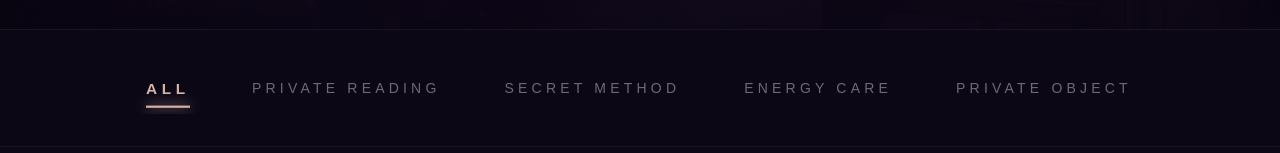
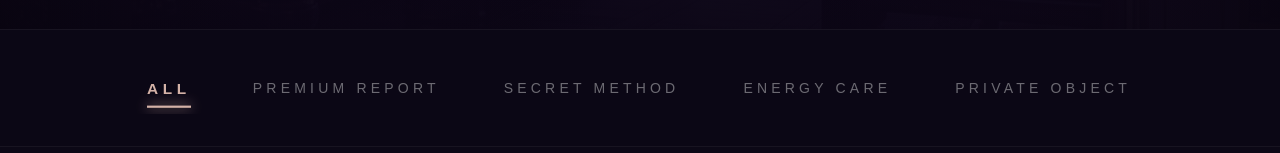
Before and after one commit to woolbo100/buzasun, a Next.js app: page /shop in a window 1280 px wide. Shown: the part 771-924 px from the top of the page. Built offline with nearby package versions, Linux system fonts and the light colour scheme; no server answers; the database is empty.

Commit message:
fix: restore PREMIUM REPORT category and add image_url field

```diff
--- a/app/admin/(dashboard)/products/page.tsx
+++ b/app/admin/(dashboard)/products/page.tsx
@@ -24,7 +24,8 @@ export default function AdminProductsPage() {
     is_featured: false,
     is_active: true,
     main_sort_order: 0,
-    category: "private_reading"
+    category: "private_reading",
+    image_url: ""
   });
 
   const fetchProducts = async () => {
@@ -88,7 +89,8 @@ export default function AdminProductsPage() {
         is_featured: false,
         is_active: true,
         main_sort_order: 0,
-        category: "private_reading"
+        category: "private_reading",
+        image_url: ""
       });
       fetchProducts();
     } catch (err: any) {
@@ -110,7 +112,8 @@ export default function AdminProductsPage() {
       is_featured: product.is_featured,
       is_active: product.is_active,
       main_sort_order: product.main_sort_order,
-      category: product.category || "private_reading"
+      category: product.category || "private_reading",
+      image_url: product.image_url || ""
     });
     setEditingId(product.id);
     setIsFormOpen(true);
@@ -178,7 +181,7 @@ export default function AdminProductsPage() {
                 <h3 className="text-xl font-semibold">{product.name}</h3>
                 <div className="flex items-center gap-2">
                   <span className="text-[10px] bg-white/10 px-2 py-0.5 rounded text-white/60 font-bold tracking-tighter">
-                    {product.category?.replace('_', ' ').toUpperCase() || 'NO CATEGORY'}
+                    {product.category === 'private_reading' ? 'PREMIUM REPORT' : (product.category?.replace('_', ' ').toUpperCase() || 'NO CATEGORY')}
                   </span>
                   <p className="text-sm text-white/50 line-clamp-1">{product.description}</p>
                 </div>
@@ -254,6 +257,16 @@ export default function AdminProductsPage() {
               </div>
 
               <div className="space-y-2">
+                <label className="text-sm text-white/60">상품 이미지 경로 (예: /image/product-love-report.png)</label>
+                <input
+                  type="text"
+                  className="w-full bg-white/5 border border-white/10 rounded-xl px-4 py-3 focus:outline-none focus:border-accent-gold/50"
+                  value={formData.image_url}
+                  onChange={(e) => setFormData({...formData, image_url: e.target.value})}
+                />
+              </div>
+
+              <div className="space-y-2">
                 <label className="text-sm text-white/60">카테고리 *</label>
                 <select
                   required
@@ -261,7 +274,7 @@ export default function AdminProductsPage() {
                   value={formData.category}
                   onChange={(e) => setFormData({...formData, category: e.target.value})}
                 >
-                  <option value="private_reading" className="bg-[#1A0B2E]">PRIVATE READING</option>
+                  <option value="private_reading" className="bg-[#1A0B2E]">PREMIUM REPORT</option>
                   <option value="secret_method" className="bg-[#1A0B2E]">SECRET METHOD</option>
                   <option value="energy_care" className="bg-[#1A0B2E]">ENERGY CARE</option>
                   <option value="private_object" className="bg-[#1A0B2E]">PRIVATE OBJECT</option>
--- a/app/shop/page.tsx
+++ b/app/shop/page.tsx
@@ -29,13 +29,13 @@ export default function ShopPage() {
 
   // 카테고리 정의 (DB 값 -> UI 레이블 매핑)
   const categoryMap: { [key: string]: string } = {
-    'private_reading': 'PRIVATE READING',
+    'private_reading': 'PREMIUM REPORT',
     'secret_method': 'SECRET METHOD',
     'energy_care': 'ENERGY CARE',
     'private_object': 'PRIVATE OBJECT'
   }
 
-  const categories = ['ALL', 'PRIVATE READING', 'SECRET METHOD', 'ENERGY CARE', 'PRIVATE OBJECT']
+  const categories = ['ALL', 'PREMIUM REPORT', 'SECRET METHOD', 'ENERGY CARE', 'PRIVATE OBJECT']
 
   useEffect(() => {
     async function fetchProducts() {
```
